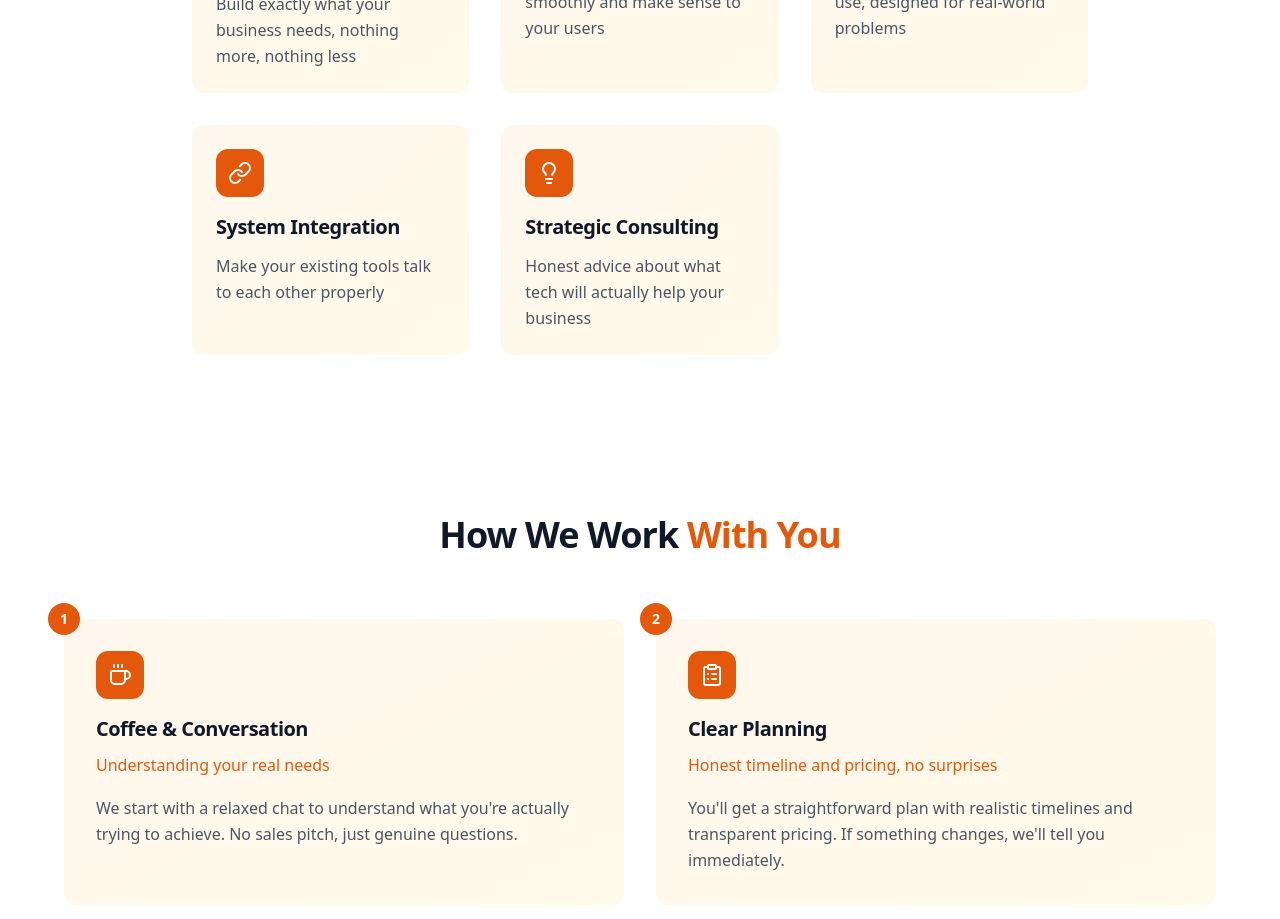
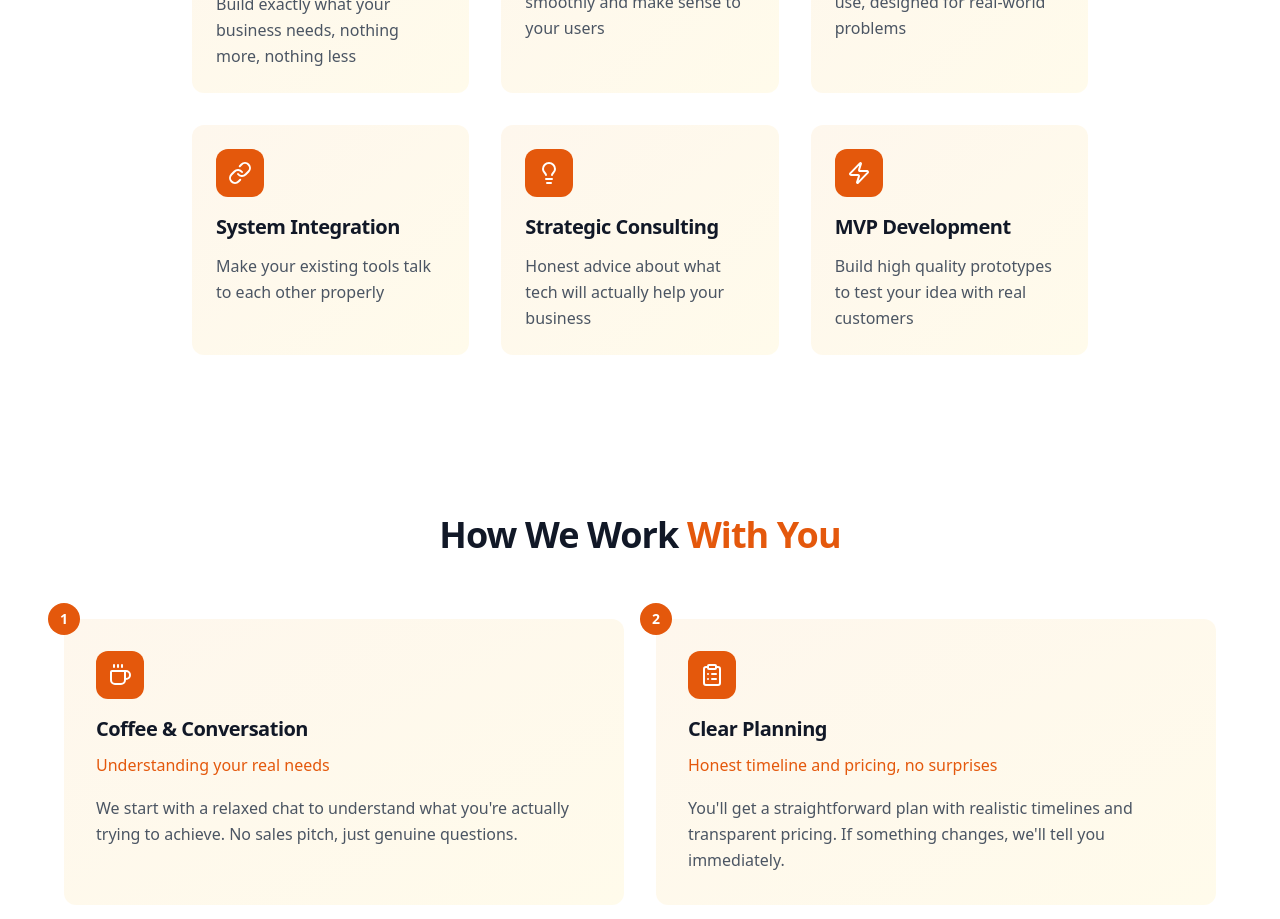
Before and after one commit to friendlyrobot/fbot.dev, a React (Vite) app: page / in a window 1280 px wide. Shown: the part 2440-3359 px from the top of the page. Built offline with nearby package versions, Linux system fonts and the light colour scheme.

Commit message:
Add MVP service card
Adds a new service card for "MVP: Minimum Viable Product" to the Services section.

```diff
--- a/src/components/ServicesSection.tsx
+++ b/src/components/ServicesSection.tsx
@@ -1,5 +1,5 @@
 
-import { Code, Globe, Smartphone, Link, Lightbulb } from 'lucide-react';
+import { Code, Globe, Smartphone, Link, Lightbulb, Zap } from 'lucide-react';
 
 const ServicesSection = () => {
   const services = [
@@ -27,6 +27,11 @@ const ServicesSection = () => {
       icon: Lightbulb,
       title: "Strategic Consulting",
       description: "Honest advice about what tech will actually help your business"
+    },
+    {
+      icon: Zap,
+      title: "MVP Development",
+      description: "Build high quality prototypes to test your idea with real customers"
     }
   ];
 
```
